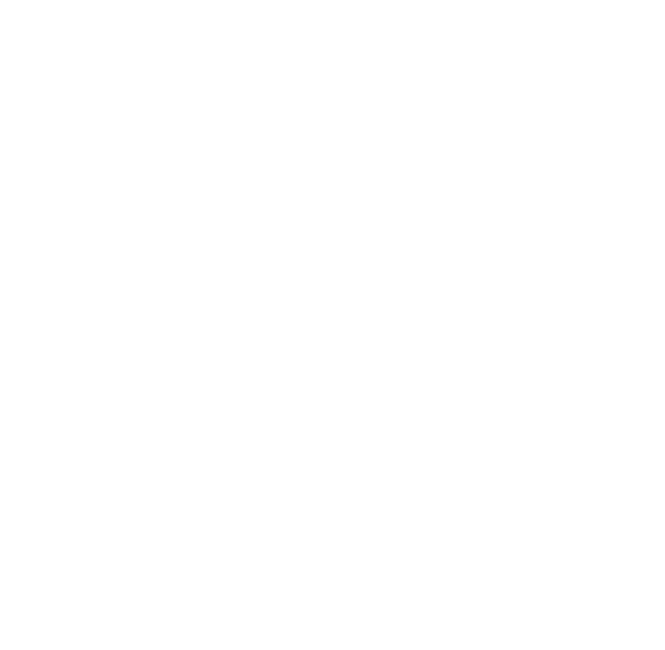
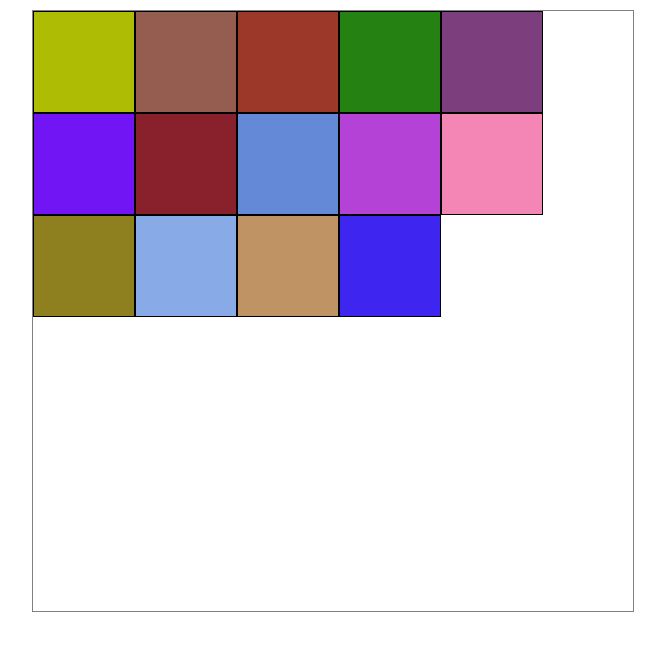
Before and after one commit to rshuvhome24/FE-TEST-BLOCKS-SEP-21, a plain HTML site: page index.html in a window 1280 px wide. Shown: the whole page, without its empty margins (307-972 px from the left). Drawn offline with Linux system fonts and the light colour scheme.

Commit message:
final commit

```diff
--- a/index.html
+++ b/index.html
@@ -14,9 +14,57 @@
         - when you hover it longer than 3 seconds it disappears
     -->
     <script>
-        var onLoadCallback = function(containerSize, childSize, numberOfChildren) {
-            console.log("");
-        }
+        (function(){
+            var onLoadCallback = function(containerSize, childSize, numberOfChildren) {
+                var containerSize = 600, childSize = 100, numberOfChildren = 14;
+                var container;
+                function generateRandomColor() {
+                    var letters = '0123456789ABCDEF'.split('');
+                    var color = '#';
+                    for (var i = 0; i < 6; i++ ) {
+                        color += letters[Math.floor(Math.random() * 16)];
+                    }
+                    return color;
+                }
+                function createContainer(size){
+                    var container = document.createElement('div');
+                    container.setAttribute('id', 'container');
+                    container.style.height = size+'px';
+                    container.style.width = size+'px';
+                    container.style.border = '1px solid grey';
+                    container.style.overflow = 'scroll';
+                    container.style.margin = '10px auto';
+                    return container;
+                }
+                function createChildren(parentContainer, size, number){
+                    for(var i =0; i<number; i++){
+                        var child = document.createElement('div');
+                        child.setAttribute('id', 'child-'+i);
+                        child.setAttribute('class', 'child');
+                        child.style.height = size+'px';
+                        child.style.width = size+'px';
+                        child.style.float = 'left';
+                        child.style.backgroundColor = generateRandomColor();
+                        child.style.border = '1px solid black';
+                        child.addEventListener('mouseover', function(){
+                            var elem = document.getElementById(this.id);
+                            var deleteTimeOut = setTimeout(function () {
+                                parentContainer.removeChild(elem);
+                            }, 3000);
+                            this.addEventListener('mouseleave', function () {
+                                clearTimeout(deleteTimeOut);
+                            });
+                        });
+                        parentContainer.appendChild(child);
+                    }
+                }
+                container = createContainer(containerSize);
+                createChildren(container, childSize, numberOfChildren);
+                document.body.appendChild(container);
+            };
+
+            document.addEventListener("DOMContentLoaded", onLoadCallback);
+        })();
     </script>
 </head>
 <body>
```
